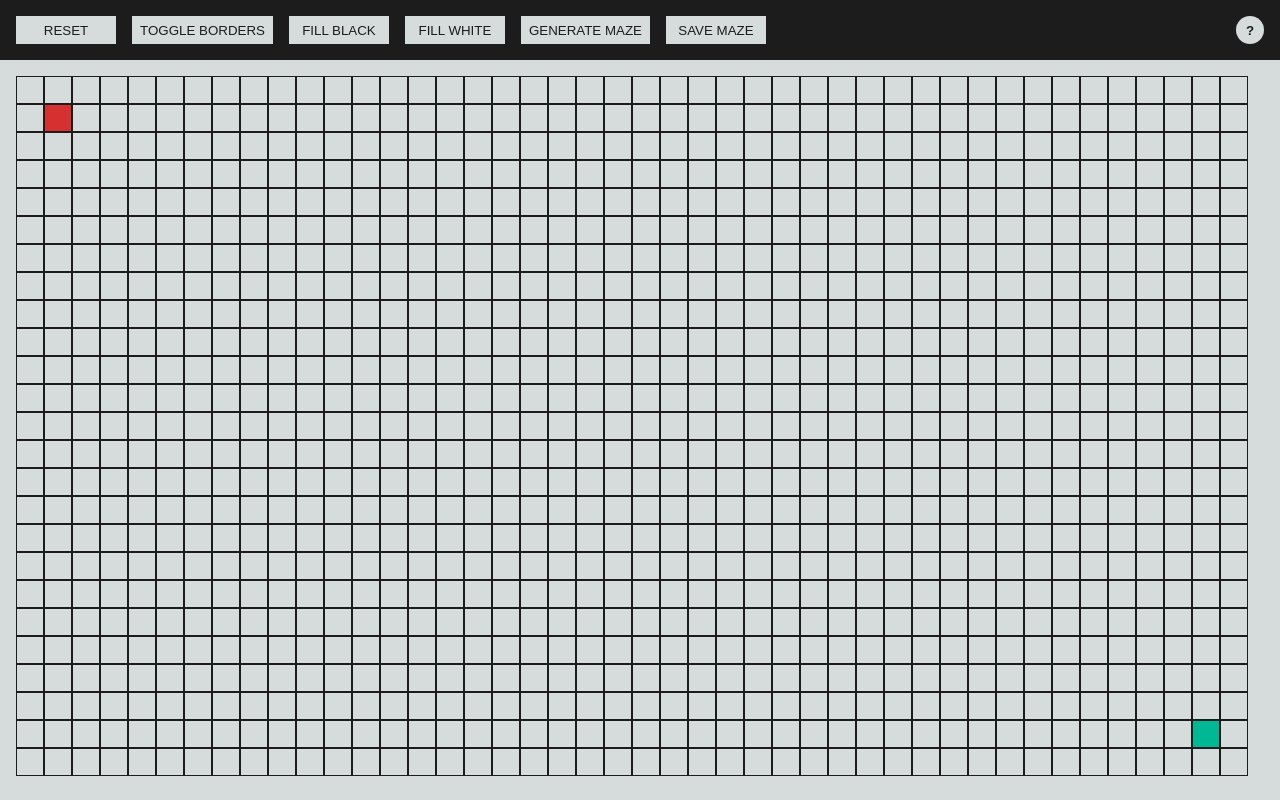
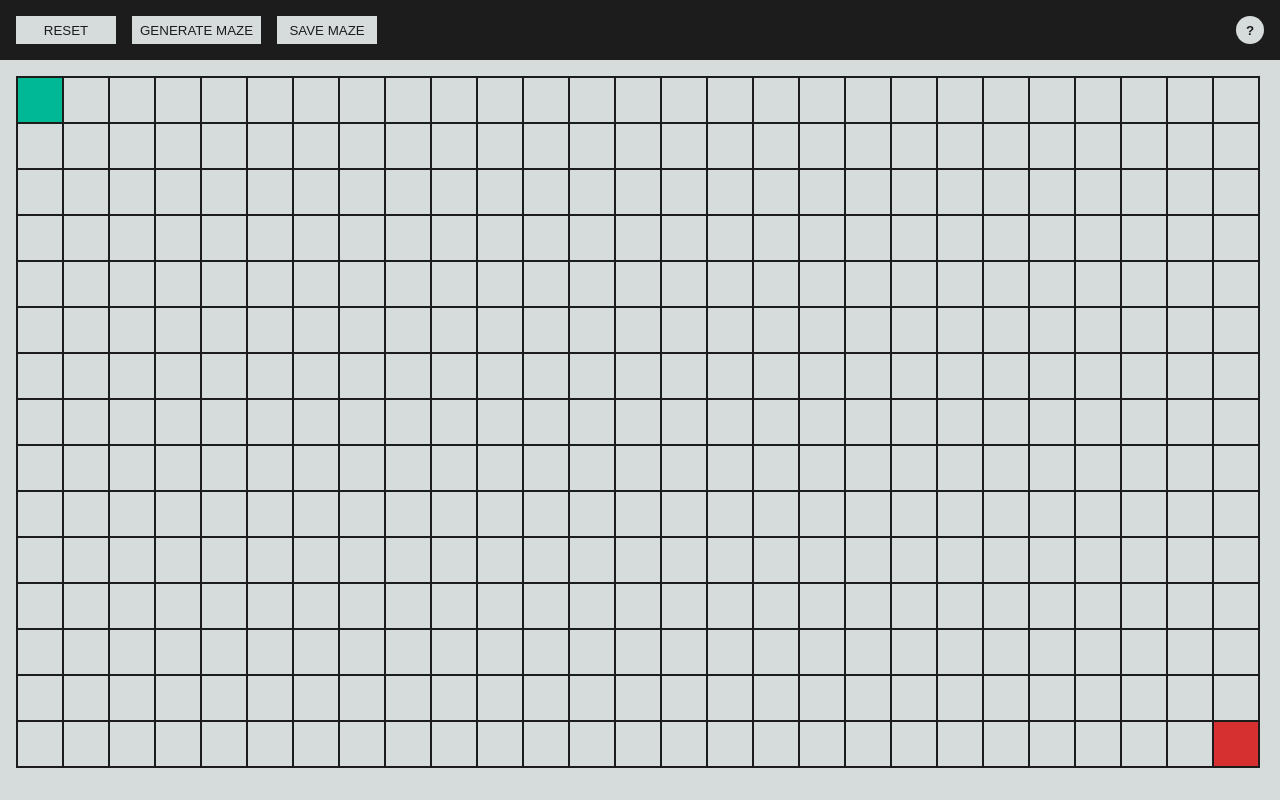
Before and after one commit to darkluminance/maze-generator, a Next.js app: page / in a window 1280 px wide. Built offline with nearby package versions, Linux system fonts and the light colour scheme.

Commit message:
Implement wall system with maze generation

```diff
--- /dev/null
+++ b/src/app/Grids.ts
@@ -0,0 +1,28 @@
+export const enum GridStates {
+	"DEFAULT" = 0,
+	"START_POSITION" = 1,
+	"END_POSITION" = 2,
+}
+
+export type Grid = {
+	topWall: boolean;
+	bottomWall: boolean;
+	leftWall: boolean;
+	rightWall: boolean;
+	value: GridStates;
+};
+
+export type GridPoint = {
+	row: number;
+	column: number;
+};
+
+export const createWalledGrid = () => {
+	return {
+		topWall: true,
+		bottomWall: true,
+		leftWall: true,
+		rightWall: true,
+		value: GridStates.DEFAULT,
+	} as Grid;
+};
--- a/src/app/components/GridSystem.tsx
+++ b/src/app/components/GridSystem.tsx
@@ -1,18 +1,23 @@
 import "@/gridsystem.css";
 import { useState, useEffect } from "react";
+import { Grid, GridPoint, GridStates } from "../Grids";
 
 function GridSystem({
 	gridArray,
+	startPoint,
+	endPoint,
+	gridSetStartPosition,
+	gridSetEndPosition,
 	onGridAdd,
 	onGridClear,
-	onGridSetStartPosition,
-	onGridSetEndPosition,
 }: {
-	gridArray: Number[][];
+	gridArray: Grid[][];
+	startPoint: GridPoint | undefined;
+	endPoint: GridPoint | undefined;
+	gridSetStartPosition: Function;
+	gridSetEndPosition: Function;
 	onGridAdd: Function;
 	onGridClear: Function;
-	onGridSetStartPosition: Function;
-	onGridSetEndPosition: Function;
 }) {
 	const enum ClickStatuses {
 		"UNCLICKED" = "UNCLICKED",
@@ -23,6 +28,7 @@ function GridSystem({
 	const [clickStatus, setClickStatus] = useState<ClickStatuses>(
 		ClickStatuses.UNCLICKED
 	);
+	const [previousClick, setPreviousClick] = useState<GridPoint | null>();
 
 	useEffect(() => {
 		window.addEventListener("mousedown", (e) => {
@@ -37,37 +43,54 @@ function GridSystem({
 
 	return (
 		<div className="gridContainer flex flex-ver">
-			{/* {JSON.stringify(clickStatus)} */}
+			{/* {JSON.stringify(previousClick)} */}
 			{gridArray &&
 				gridArray.map((row, index) => (
 					<div key={index} className="gridRow flex flex-hor">
 						{row &&
 							row.map((gridValue, index2) => (
 								<div
-									className={
-										gridValue === 1
-											? "grid gridClicked gridObstacle"
-											: gridValue === 2
-											? "grid gridClicked gridStart"
-											: gridValue === 3
-											? "grid gridClicked gridEnd"
-											: "grid "
-									}
+									className={`grid
+										${gridValue.topWall ? "gridTopWall" : ""}
+										${gridValue.bottomWall ? "gridBottomWall" : ""}
+										${gridValue.leftWall ? "gridLeftWall" : ""}
+										${gridValue.rightWall ? "gridRightWall" : ""}
+										${gridValue.value === GridStates.START_POSITION ? "gridStart" : ""}
+										${gridValue.value === GridStates.END_POSITION ? "gridEnd" : ""}
+									`.trim()}
 									key={index2}
 									onClick={(event) => {
-										if (event.ctrlKey) onGridSetStartPosition(index, index2);
-										else onGridAdd(index, index2);
+										if (event.ctrlKey) {
+											gridSetStartPosition({
+												row: index,
+												column: index2,
+											});
+										} else {
+											setPreviousClick({ row: index, column: index2 });
+										}
 									}}
 									onContextMenu={(event) => {
 										event.preventDefault();
-										if (event.ctrlKey) onGridSetEndPosition(index, index2);
-										else onGridClear(index, index2);
+										if (event.ctrlKey)
+											gridSetEndPosition({
+												row: index,
+												column: index2,
+											});
 									}}
 									onMouseMove={() => {
-										if (clickStatus === ClickStatuses.ADD)
-											onGridAdd(index, index2);
-										else if (clickStatus === ClickStatuses.CLEAR)
-											onGridClear(index, index2);
+										const currentPoint = {
+											row: index,
+											column: index2,
+										} as GridPoint;
+										if (clickStatus === ClickStatuses.ADD) {
+											onGridAdd(previousClick, currentPoint);
+											setPreviousClick(currentPoint);
+										} else if (clickStatus === ClickStatuses.CLEAR) {
+											onGridClear(previousClick, currentPoint);
+											setPreviousClick(currentPoint);
+										} else {
+											setPreviousClick(null);
+										}
 									}}
 								></div>
 							))}
--- a/src/app/components/Topbar.tsx
+++ b/src/app/components/Topbar.tsx
@@ -2,28 +2,19 @@ import "@/topbar.css";
 
 function Topbar({
 	resetClick,
-	toggleBorders,
 	saveMaze,
 	showInfoModal,
-	fillBlack,
-	fillWhite,
 	startMazeGeneration,
 }: {
 	resetClick: Function;
-	toggleBorders: Function;
 	saveMaze: Function;
 	showInfoModal: Function;
-	fillBlack: Function;
-	fillWhite: Function;
 	startMazeGeneration: Function;
 }) {
 	return (
 		<div className="topbarContainer pa-1 flex justify-space-between">
 			<div className="flex flex-center-ver flex-gap-1">
 				<button onClick={() => resetClick()}>Reset</button>
-				<button onClick={() => toggleBorders()}>Toggle Borders</button>
-				<button onClick={() => fillBlack()}>Fill Black</button>
-				<button onClick={() => fillWhite()}>Fill White</button>
 				<button onClick={() => startMazeGeneration()}>Generate Maze</button>
 				<button onClick={() => saveMaze()}>Save Maze</button>
 			</div>
--- a/src/app/globals.css
+++ b/src/app/globals.css
@@ -12,10 +12,10 @@
 	--sidebar-width: 200px;
 
 	/* GRID SYSTEM */
-	--grid-size: 28px;
+	--grid-size: 48px;
 	--topbar-height: 48px;
-	--grid-start-color: #d63031;
-	--grid-end-color: #00b894;
+	--grid-end-color: #d63031;
+	--grid-start-color: #00b894;
 }
 /*
 @media (prefers-color-scheme: dark) {
--- a/src/app/gridsystem.css
+++ b/src/app/gridsystem.css
@@ -2,15 +2,28 @@
 	padding: 1rem;
 }
 .grid {
-	border: 1px solid;
-	/* border-radius: 4px; */
 	user-select: none;
-	width: var(--grid-size);
-	height: var(--grid-size);
+	min-width: var(--grid-size);
+	min-height: var(--grid-size);
+	margin-right: -2px;
+	margin-bottom: -2px;
 
 	&:hover {
 		background-color: #a8a8a8;
 	}
+}
+
+.gridLeftWall {
+	border-left: 2px solid;
+}
+.gridTopWall {
+	border-top: 2px solid;
+}
+.gridRightWall {
+	border-right: 2px solid;
+}
+.gridBottomWall {
+	border-bottom: 2px solid;
 }
 
 .grid.gridClicked {
--- a/src/app/page.css
+++ b/src/app/page.css
@@ -26,3 +26,8 @@ dialog::backdrop {
 .close-btn:hover {
 	color: red;
 }
+
+.disabled {
+	pointer-events: none;
+	opacity: 0.75;
+}
--- a/src/app/page.tsx
+++ b/src/app/page.tsx
@@ -1,5 +1,6 @@
 "use client";
 
+import { createWalledGrid, Grid, GridStates, GridPoint } from "./Grids";
 import GridSystem from "@/components/GridSystem";
 import Topbar from "@/components/Topbar";
 import styles from "@/page.module.css";
@@ -11,69 +12,104 @@ import html2canvas from "html2canvas";
 export default function Home() {
 	let ROWS: number;
 	let COLUMNS: number;
+	let VISITED_ARRAY: number[][] = [];
 	// todo: check using usestate with setdim function
 
-	const [gridArray, setGridArray] = useState<number[][]>([]);
-	const [gridStartPoint, setGridStartPoint] = useState<number[]>([]);
-	const [gridEndPoint, setGridEndPoint] = useState<number[]>([]);
+	const [gridArray, setGridArray] = useState<Grid[][]>([]);
+	const [gridStartPoint, setGridStartPoint] = useState<GridPoint>();
+	const [gridEndPoint, setGridEndPoint] = useState<GridPoint>();
+	const [isGenerating, setIsGenerating] = useState(false);
 
 	const infoModalRef = useRef<HTMLDialogElement>(null);
 
-	const onGridAdd = (row: number, column: number) => {
+	const gridAddPath = (previousPoint: GridPoint, currentPoint: GridPoint) => {
+		if (previousPoint === currentPoint) return;
+		if (previousPoint === null || currentPoint === null) return;
+
 		let array = [...gridArray];
-		if (array[row][column] === 2 || array[row][column] === 3) return;
-		array[row][column] = 1;
-		setGridArray([...array]);
-	};
-	const onGridClear = (row: number, column: number) => {
-		let array = [...gridArray];
-		if (array[row][column] === 2 || array[row][column] === 3) return;
-		array[row][column] = 0;
+		const wallsToOpen = checkWhichWallToOpen(previousPoint, currentPoint);
+		if (!wallsToOpen) return;
+
+		array[previousPoint.row][previousPoint.column][wallsToOpen[0]] = false;
+		array[currentPoint.row][currentPoint.column][wallsToOpen[1]] = false;
 		setGridArray([...array]);
 	};
 
-	const onGridSetStartPosition = (row: number, column: number) => {
+	const gridAddWall = (previousPoint: GridPoint, currentPoint: GridPoint) => {
+		if (previousPoint === currentPoint) return;
+		if (previousPoint === null || currentPoint === null) return;
+
 		let array = [...gridArray];
-		array[gridStartPoint[0]][gridStartPoint[1]] = 0;
-		array[row][column] = 2;
-		setGridStartPoint([row, column]);
+		const wallsToOpen = checkWhichWallToOpen(previousPoint, currentPoint);
+		if (!wallsToOpen) return;
+
+		array[previousPoint.row][previousPoint.column][wallsToOpen[0]] = true;
+		array[currentPoint.row][currentPoint.column][wallsToOpen[1]] = true;
 		setGridArray([...array]);
 	};
-	const onGridSetEndPosition = (row: number, column: number) => {
+
+	const gridSetStartPosition = (newPoint: GridPoint) => {
 		let array = [...gridArray];
-		array[gridEndPoint[0]][gridEndPoint[1]] = 0;
-		array[row][column] = 3;
-		setGridEndPoint([row, column]);
+		const oldPoint = gridStartPoint as GridPoint;
+		array[oldPoint.row][oldPoint.column].value = GridStates.DEFAULT;
+		array[newPoint.row][newPoint.column].value = GridStates.START_POSITION;
 		setGridArray([...array]);
+		setGridStartPoint(newPoint);
+	};
+
+	const gridSetEndPosition = (newPoint: GridPoint) => {
+		let array = [...gridArray];
+		const oldPoint = gridEndPoint as GridPoint;
+		array[oldPoint.row][oldPoint.column].value = GridStates.DEFAULT;
+		array[newPoint.row][newPoint.column].value = GridStates.END_POSITION;
+		setGridArray([...array]);
+		setGridEndPoint(newPoint);
+	};
+
+	const checkWhichWallToOpen = (
+		previousPoint: GridPoint,
+		currentPoint: GridPoint
+	) => {
+		if (previousPoint.row > currentPoint.row) return ["topWall", "bottomWall"];
+		if (previousPoint.row < currentPoint.row) return ["bottomWall", "topWall"];
+		if (previousPoint.column > currentPoint.column)
+			return ["leftWall", "rightWall"];
+		if (previousPoint.column < currentPoint.column)
+			return ["rightWall", "leftWall"];
+		else return;
 	};
 
 	const resetGrid = () => {
 		setDimensions();
 
-		let array: number[][] = [];
+		let array: Grid[][] = [];
 
 		for (let row = 0; row < ROWS; row++) {
-			let rowArray = [];
+			let rowArray: Grid[] = [];
+			let rowVisited: number[] = [];
 
 			for (let column = 0; column < COLUMNS; column++) {
-				rowArray.push(0);
+				const grid = createWalledGrid();
+				rowArray.push(grid);
+				rowVisited.push(0);
 			}
 
 			array.push(rowArray);
+			VISITED_ARRAY.push(rowVisited);
 		}
 
-		const startPoint = [1, 1];
-		const endPoint = [ROWS - 2, COLUMNS - 2];
+		const startPoint = { row: 0, column: 0 };
+		const endPoint = { row: ROWS - 1, column: COLUMNS - 1 };
 
 		setGridStartPoint(startPoint);
 		setGridEndPoint(endPoint);
-		array[startPoint[0]][startPoint[1]] = 2;
-		array[endPoint[0]][endPoint[1]] = 3;
+		array[startPoint.row][startPoint.column].value = GridStates.START_POSITION;
+		array[endPoint.row][endPoint.column].value = GridStates.END_POSITION;
 
 		setGridArray([...array]);
 	};
 
-	const toggleBorders = () => {
+	/* const toggleBorders = () => {
 		setDimensions();
 
 		let array = [...gridArray];
@@ -90,39 +126,9 @@ export default function Home() {
 		}
 
 		setGridArray([...array]);
-	};
+	}; */
 
-	const fillBlack = () => {
-		setDimensions();
-
-		let array = [...gridArray];
-
-		for (let row = 0; row < ROWS; row++) {
-			for (let column = 0; column < COLUMNS; column++) {
-				if (array[row][column] !== 2 && array[row][column] !== 3)
-					array[row][column] = 1;
-			}
-		}
-
-		setGridArray([...array]);
-	};
-
-	const fillWhite = () => {
-		setDimensions();
-
-		let array = [...gridArray];
-
-		for (let row = 0; row < ROWS; row++) {
-			for (let column = 0; column < COLUMNS; column++) {
-				if (array[row][column] !== 2 && array[row][column] !== 3)
-					array[row][column] = 0;
-			}
-		}
-
-		setGridArray([...array]);
-	};
-
-	const isGridBordered = () => {
+	/* const isGridBordered = () => {
 		for (let column = 0; column < COLUMNS; column++) {
 			if (gridArray[0][column] === 0 || gridArray[ROWS - 1][column] === 0) {
 				return false;
@@ -136,7 +142,7 @@ export default function Home() {
 		}
 
 		return true;
-	};
+	}; */
 
 	const resizeGrid = () => {
 		let array = [...gridArray];
@@ -163,8 +169,9 @@ export default function Home() {
 		);
 
 		const { innerWidth: width, innerHeight: height } = window;
-		ROWS = Math.floor((height - TOPBAR_HEIGHT) / GRID_SIZE) - 1;
-		COLUMNS = Math.floor(width / GRID_SIZE) - 1;
+
+		ROWS = Math.floor((height - TOPBAR_HEIGHT) / GRID_SIZE);
+		COLUMNS = Math.floor(width / GRID_SIZE) + 1;
 	};
 
 	const onResize = () => {
@@ -175,7 +182,6 @@ export default function Home() {
 
 	const saveMaze = () => {
 		const gridElement = document.querySelector(".gridContainer") as HTMLElement;
-		const gridClass = document.querySelector(".grid");
 
 		// Get current date and time
 		const now = new Date();
@@ -197,26 +203,23 @@ export default function Home() {
 		});
 	};
 
-	const getCellNeighbors = (point: number[], adjacentCell: any) => {
-		let neighbors: number[][] = [];
+	const getCellNeighbors = (point: GridPoint, adjacentCell: any) => {
+		let neighbors: GridPoint[] = [];
 
-		const row = point[0];
-		const column = point[1];
+		const row = point.row;
+		const column = point.column;
 
-		if (row > 1) neighbors.push([row - 1, column]);
-		if (row < ROWS - 2) neighbors.push([row + 1, column]);
-		if (column > 1) neighbors.push([row, column - 1]);
-		if (column < COLUMNS - 2) neighbors.push([row, column + 1]);
+		if (row > 0) neighbors.push({ row: row - 1, column: column });
+		if (row < ROWS - 1) neighbors.push({ row: row + 1, column: column });
+		if (column > 0) neighbors.push({ row: row, column: column - 1 });
+		if (column < COLUMNS - 1) neighbors.push({ row: row, column: column + 1 });
 
 		return neighbors.filter(
-			(cell) =>
-				JSON.stringify(cell) !== JSON.stringify(adjacentCell) &&
-				globalArray[cell[0]][cell[1]] !== 2 &&
-				globalArray[cell[0]][cell[1]] !== 3
+			(cell) => JSON.stringify(cell) !== JSON.stringify(adjacentCell)
 		);
 	};
 
-	const shuffleArray = (array: number[][]) => {
+	const shuffleArray = (array: GridPoint[]) => {
 		for (let i = array.length - 1; i > 0; i--) {
 			const j = Math.floor(Math.random() * (i + 1));
 			[array[i], array[j]] = [array[j], array[i]];
@@ -224,45 +227,39 @@ export default function Home() {
 		return array;
 	};
 
-	const isCellSafe = (cell: number[], parent: number[]) => {
-		const cellNeighbors = getCellNeighbors(cell, parent);
+	let globalArray: Grid[][] = [];
 
-		for (let i = 0; i < cellNeighbors.length; i++) {
-			const cellNeighbor = cellNeighbors[i];
-			const cellValue = globalArray[cellNeighbor[0]][cellNeighbor[1]];
-			if (cellValue === 0) return false;
-		}
-
-		return true;
-	};
-
-	let globalArray: number[][] = [];
-
-	const startMazeGeneration = () => {
-		fillBlack();
+	const startMazeGeneration = async () => {
+		setDimensions();
+		resetGrid();
 		globalArray = [...gridArray];
-		generateMaze([1, 1]);
-		setGridArray([...globalArray]);
+		setIsGenerating(true);
+		await generateMaze({ row: 0, column: 0 }, { row: 0, column: 0 });
+		setIsGenerating(false);
 	};
 
 	// Maze generation
-	const generateMaze = async (point: number[]) => {
-		const cellvalue = globalArray[point[0]][point[1]];
-		if (cellvalue !== 2 && cellvalue !== 3) {
-			globalArray[point[0]][point[1]] = 0;
+	const generateMaze = async (previousPoint: GridPoint, point: GridPoint) => {
+		if (previousPoint !== point) {
+			const wallToOpen = checkWhichWallToOpen(previousPoint, point);
+
+			if (wallToOpen) {
+				globalArray[previousPoint.row][previousPoint.column][wallToOpen[0]] =
+					false;
+				globalArray[point.row][point.column][wallToOpen[1]] = false;
 				setGridArray([...globalArray]);
 				await delay(10);
 			}
+		}
+		VISITED_ARRAY[point.row][point.column] = 1;
 
 		const neighbors = getCellNeighbors(point, null);
 		const shuffledNeighbors = shuffleArray(neighbors);
 
 		for (let i = 0; i < shuffledNeighbors.length; i++) {
 			const neighbor = shuffledNeighbors[i];
-			const cellSafe = isCellSafe(neighbor, point);
-			if (cellSafe) {
-				globalArray = await generateMaze(neighbor);
-			}
+			if (!VISITED_ARRAY[neighbor.row][neighbor.column])
+				globalArray = await generateMaze(point, neighbor);
 		}
 
 		return globalArray;
@@ -272,7 +269,7 @@ export default function Home() {
 		infoModalRef.current?.showModal();
 	};
 
-	const delay = (ms) => {
+	const delay = (ms: number) => {
 		return new Promise((resolve) => setTimeout(resolve, ms));
 	};
 
@@ -297,11 +294,10 @@ export default function Home() {
 				</button>
 				<h2>Instructions</h2>
 				<br />
-				<p> - Click on any cell to add an obstacle</p>
-				<p> - Right-click on any cell to remove an obstacle</p>
-				<p> - Click and drag on cells to add walls between them</p>
-				<p> - Ctrl + Click to change the start position (Red color)</p>
-				<p> - Ctrl + Right Click to change the end position (Green color)</p>
+				<p> - Drag cells to add path</p>
+				<p> - Right-click and drag to remove the paths</p>
+				<p> - Ctrl + Click to change the start position (Green color)</p>
+				<p> - Ctrl + Right Click to change the end position (Red color)</p>
 				<br />
 				<p>
 					Source code:{" "}
@@ -312,22 +308,23 @@ export default function Home() {
 			</dialog>
 			<div className={styles.container}>
 				<main className={styles.main}>
+					<div className={isGenerating ? "disabled" : ""}>
 						<Topbar
 							resetClick={resetGrid}
-						toggleBorders={toggleBorders}
-						fillBlack={fillBlack}
-						fillWhite={fillWhite}
 							saveMaze={saveMaze}
 							showInfoModal={showInfoModal}
 							startMazeGeneration={startMazeGeneration}
 						></Topbar>
 						<GridSystem
 							gridArray={gridArray}
-						onGridClear={onGridClear}
-						onGridAdd={onGridAdd}
-						onGridSetStartPosition={onGridSetStartPosition}
-						onGridSetEndPosition={onGridSetEndPosition}
+							startPoint={gridStartPoint}
+							endPoint={gridEndPoint}
+							gridSetStartPosition={gridSetStartPosition}
+							gridSetEndPosition={gridSetEndPosition}
+							onGridAdd={gridAddPath}
+							onGridClear={gridAddWall}
 						></GridSystem>
+					</div>
 				</main>
 			</div>
 		</>
```
Lines whose indentation alone changed are shown as unchanged.
